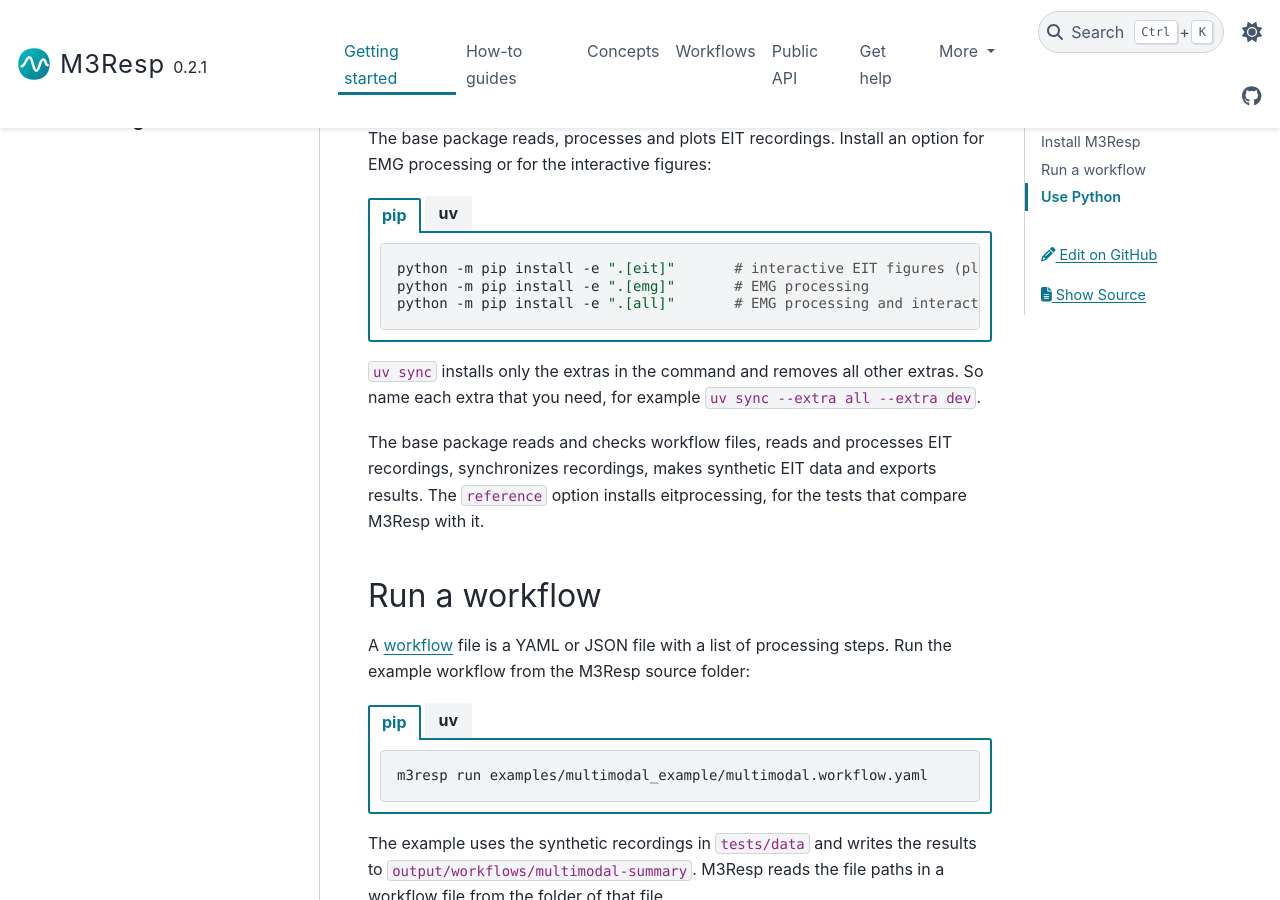
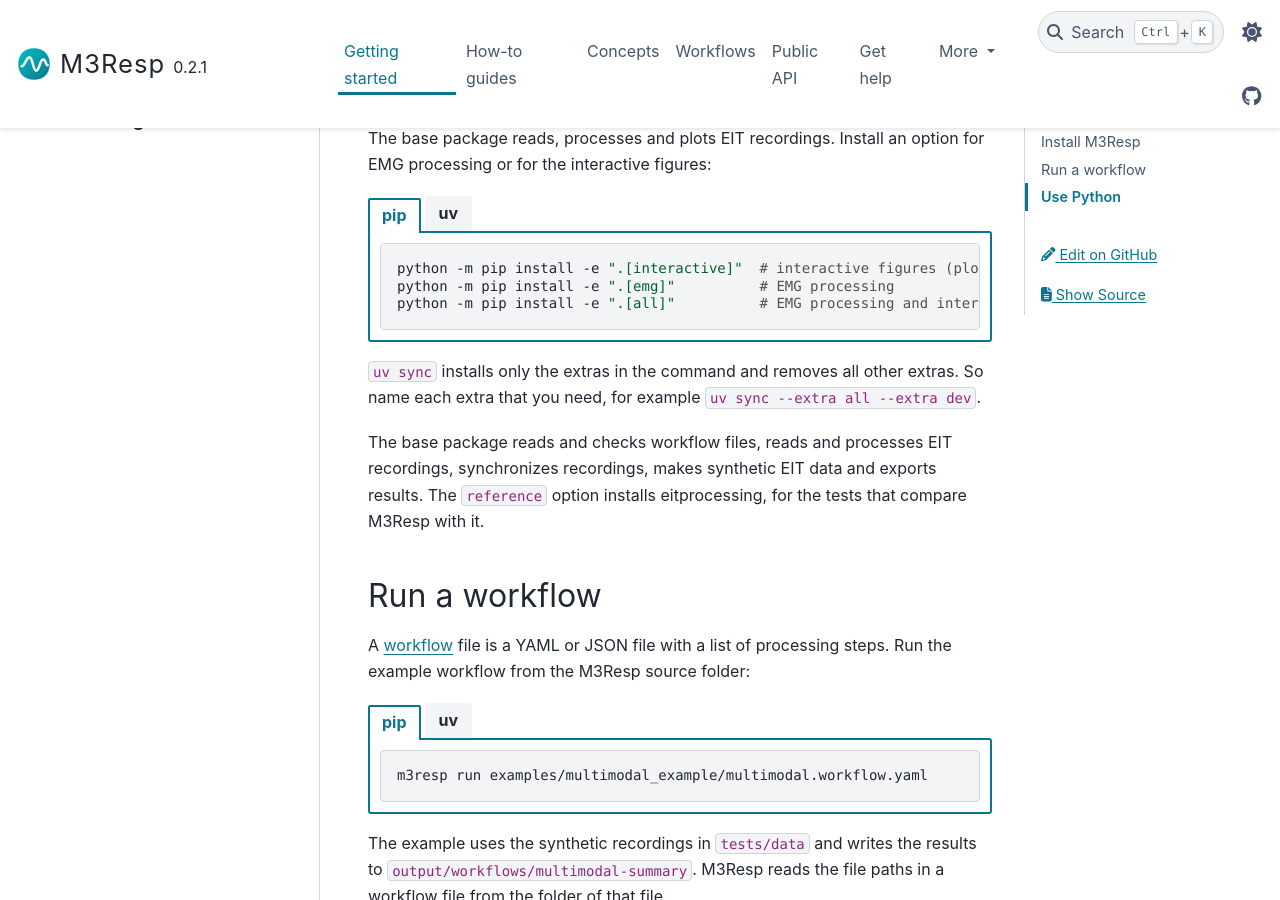
Before and after one commit to M3RESP/m3resp, a Sphinx documentation site: the page built from docs/getting-started.md, in a window 1280 px wide and 900 px high, scrolled down 497 px. Built offline with Sphinx 7.4.7 and the PyData theme 0.15.4, drawn with Linux system fonts in a browser that asks for light colours; pages that are not in the unit, such as notebooks, are missing from menus.

Commit message:
feat: rename the eit install option to interactive
Plotly draws the interactive figures of both EIT and EMG, so the option gets the name of what it installs. The emg option installs resurfemg and ipywidgets only, and the EMG tutorial asks for emg and interactive together. A missing plotly gives an error with the pip command.

````diff
--- a/docs/getting-started.md
+++ b/docs/getting-started.md
@@ -35,9 +35,9 @@ The base package reads, processes and plots EIT recordings. Install an option fo
 :sync: pip
 
 ```bash
-python -m pip install -e ".[eit]"       # interactive EIT figures (plotly)
-python -m pip install -e ".[emg]"       # EMG processing
-python -m pip install -e ".[all]"       # EMG processing and interactive figures
+python -m pip install -e ".[interactive]"  # interactive figures (plotly)
+python -m pip install -e ".[emg]"          # EMG processing
+python -m pip install -e ".[all]"          # EMG processing and interactive figures
 ```
 :::
 
@@ -45,9 +45,9 @@ python -m pip install -e ".[all]"       # EMG processing and interactive figures
 :sync: uv
 
 ```bash
-uv sync --extra eit  # interactive EIT figures (plotly)
-uv sync --extra emg  # EMG processing
-uv sync --extra all  # EMG processing and interactive figures
+uv sync --extra interactive  # interactive figures (plotly)
+uv sync --extra emg          # EMG processing
+uv sync --extra all          # EMG processing and interactive figures
 ```
 :::
 ::::
--- a/docs/tutorials_src/10_eit_only.py
+++ b/docs/tutorials_src/10_eit_only.py
@@ -4,7 +4,7 @@ Process an EIT recording
 
 In this tutorial, we process one :term:`EIT` recording from the file to the results. We load the file, filter the signal, find the breaths and save the results. At the end, you have the figure below and a folder with result files.
 
-You need M3Resp with the ``eit`` option (``python -m pip install -e ".[eit]"``) for the interactive figure. The base install does all other steps.
+You need M3Resp with the ``interactive`` option (``python -m pip install -e ".[interactive]"``) for the interactive figure. The base install does all other steps.
 """
 
 # %%
--- a/docs/tutorials_src/20_emg_only.py
+++ b/docs/tutorials_src/20_emg_only.py
@@ -4,7 +4,7 @@ Process an EMG recording
 
 In this tutorial, we process one :term:`EMG` recording of the respiratory muscles. We load the file, remove the heart signal, find the breaths and look at the results per breath. At the end, you have the figure below.
 
-You need M3Resp with the EMG integration (``python -m pip install -e ".[emg]"``).
+You need M3Resp with the EMG integration and the interactive figures (``python -m pip install -e ".[emg,interactive]"``).
 """
 
 # %%
--- a/pyproject.toml
+++ b/pyproject.toml
@@ -35,13 +35,14 @@ dependencies = [
 dynamic = ["version"]
 
 [project.optional-dependencies]
-eit = [
+# Interactive figures (backend="plotly").
+interactive = [
   "plotly>=6.1",
 ]
+# resurfemg.pipelines needs ipywidgets when it loads.
 emg = [
   "resurfemg @ git+https://github.com/M3RESP/ReSurfEMG.git@m3resp-integration",
   "ipywidgets",
-  "plotly>=6.1",
 ]
 all = [
   "resurfemg @ git+https://github.com/M3RESP/ReSurfEMG.git@m3resp-integration",
````
Also changed, not shown: 3 other files.
